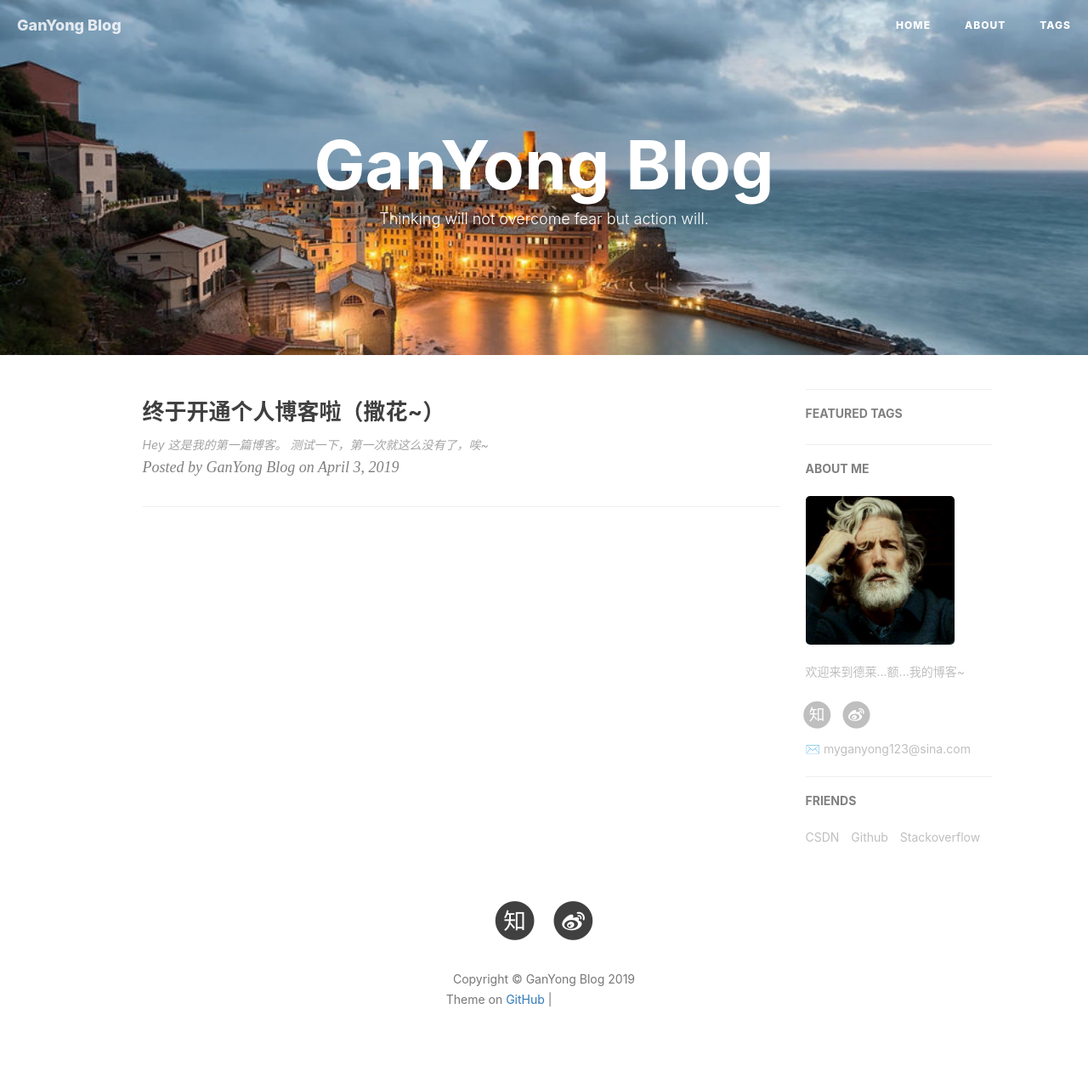
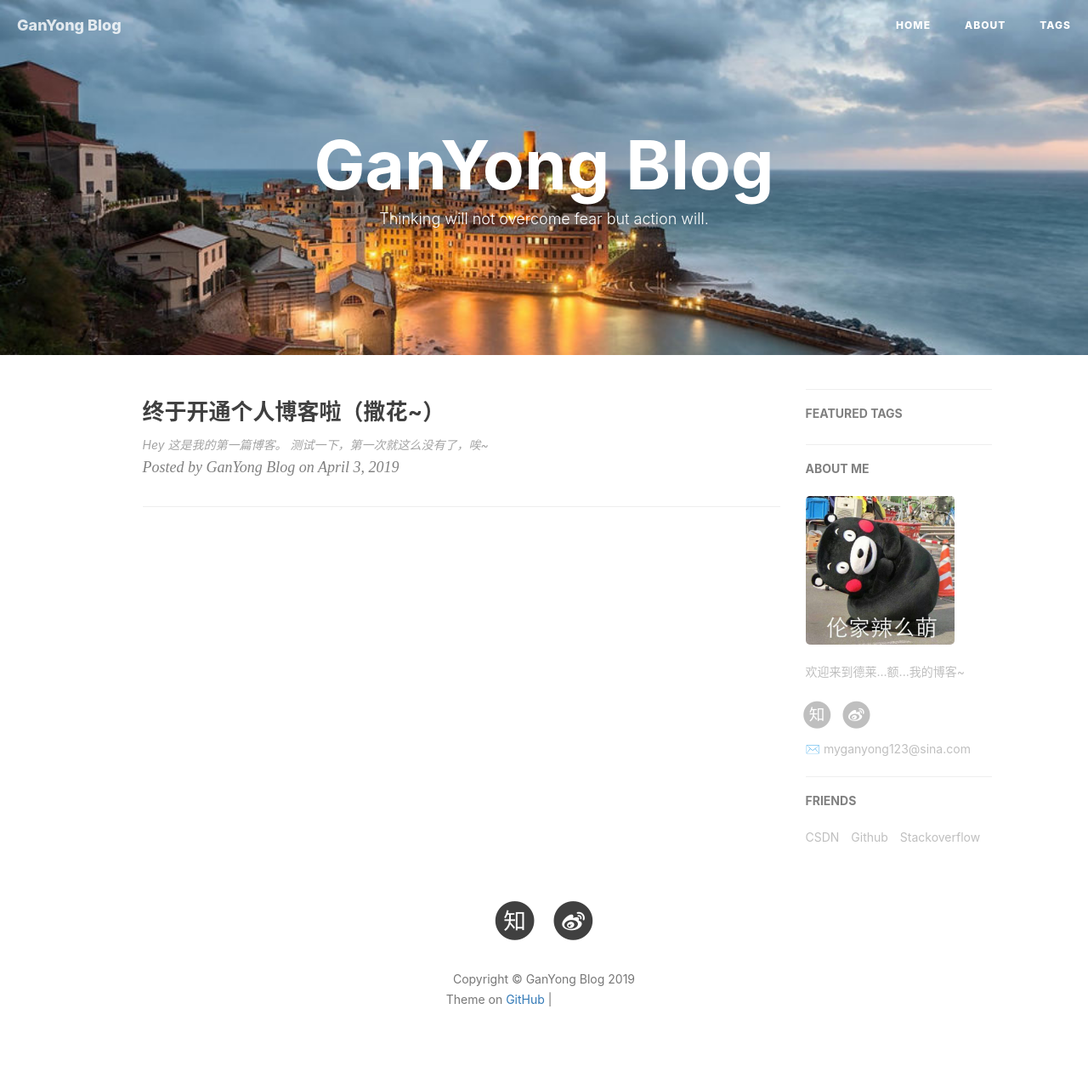
Before and after one commit to GanYong123/GanYong123.github.io, a Jekyll site: the page built from index.html, in a window 1280 px wide. Shown: the whole page at 85% size. Built offline with Jekyll 4.4.1, drawn with Linux system fonts in a browser that asks for light colours; nearby versions of some CDN libraries; the list of posts is cut into pages by our own code; comment, search, counter and statistics services are not loaded; grey boxes are pictures that could not be loaded.

Commit message:
Update _config.yml

```diff
--- a/_config.yml
+++ b/_config.yml
@@ -12,7 +12,7 @@ github_repo: "" # you code repository
 # Sidebar settings
 sidebar: true                           # whether or not using Sidebar.
 sidebar-about-description: "欢迎来到德莱...额...我的博客~"
-sidebar-avatar: /img/my-photo.jpg      # 你的头像
+sidebar-avatar: /img/xiongbenxiong.jpg      # 你的头像
 
 
 
```
